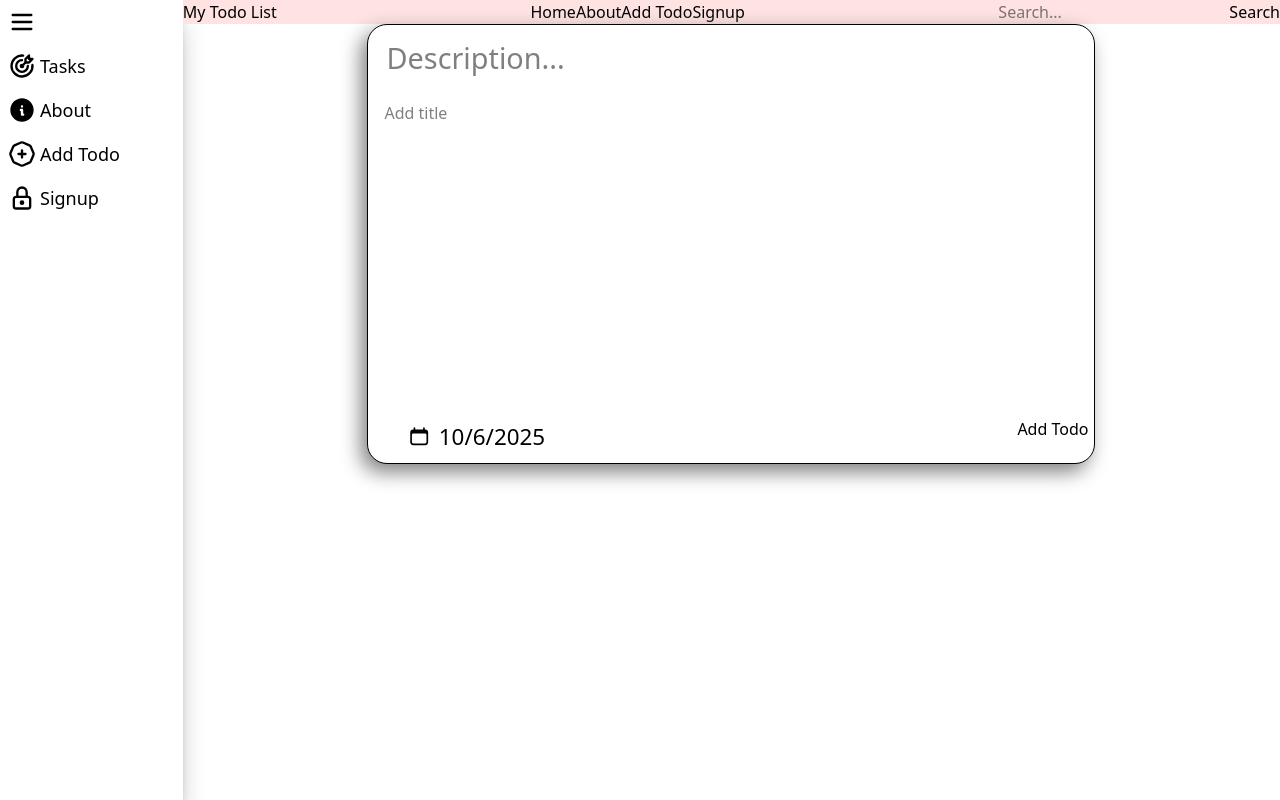
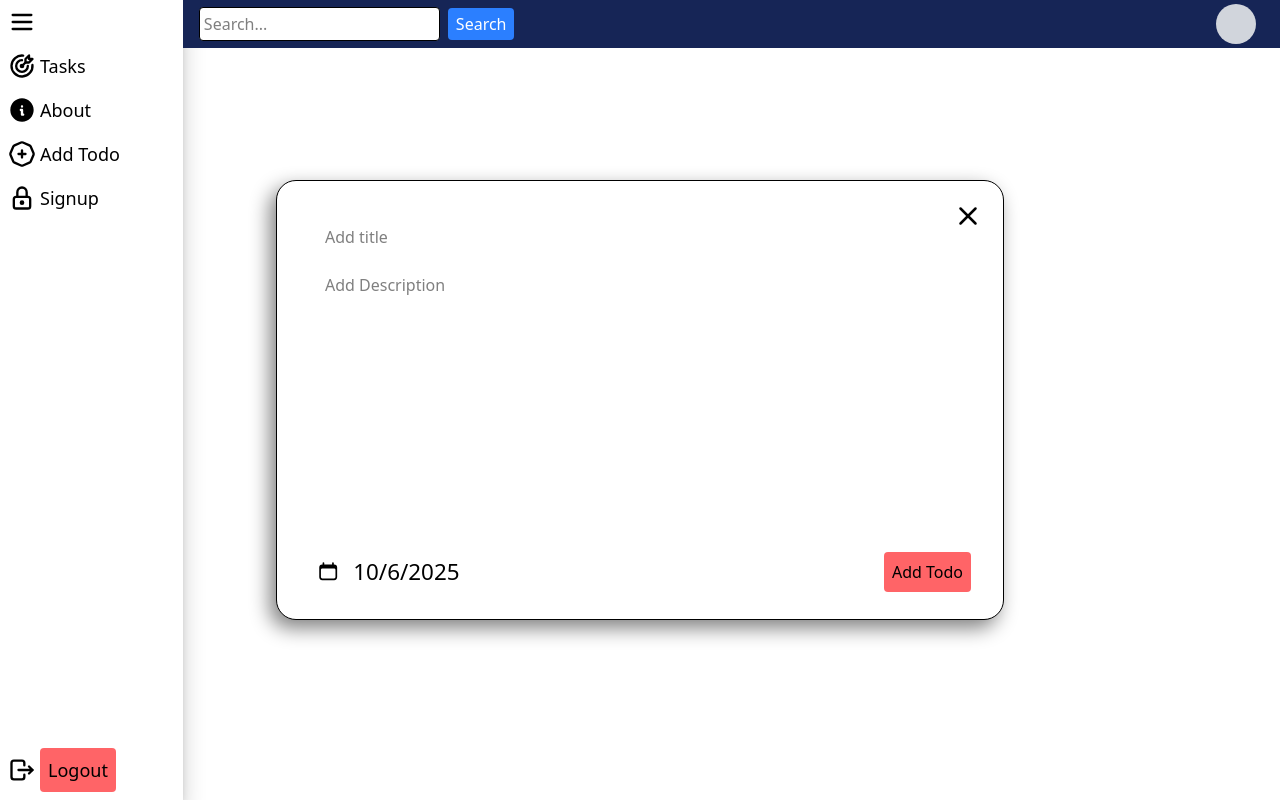
Before and after one commit to Shivam-B-Gupta/Todo-list, a React (Vite) app in the folder frontend/: page /todoiest/addtodo in a window 1280 px wide. Built offline with nearby package versions, Linux system fonts and the light colour scheme.

Commit message:
Updated the UI

```diff
--- a/frontend/src/MyComponents/Auth.jsx
+++ b/frontend/src/MyComponents/Auth.jsx
@@ -34,6 +34,10 @@ export default function AuthForm({ type }) {
       const firstname = response.data.firstname;
       localStorage.setItem("firstname", firstname);
       console.log(firstname);
+
+      const email = response.data.email;
+      localStorage.setItem("email", email);
+      console.log(email);
 
       console.log(
         `${isSignup ? "Signup" : "Signin"} successful:`,
--- a/frontend/src/MyComponents/Button.jsx
+++ b/frontend/src/MyComponents/Button.jsx
@@ -3,9 +3,23 @@ import React from "react";
 export default function Button({ submit, innerText }) {
   return (
     <div>
-      <button className="cursor-pointer" onClick={submit}>
+      <button
+        className="cursor-pointer p-2 bg-red-400 rounded"
+        onClick={submit}
+      >
         {innerText}
       </button>
     </div>
   );
 }
+
+export function Button2({ submit, innerText }) {
+  return (
+    <button
+      className="cursor-pointer p-2 bg-blue-400 rounded-3xl hover:scale-110"
+      onClick={submit}
+    >
+      {innerText}
+    </button>
+  );
+}
--- a/frontend/src/MyComponents/DeleteTodo.jsx
+++ b/frontend/src/MyComponents/DeleteTodo.jsx
@@ -1,5 +1,5 @@
 import React from "react";
-import Button from "./Button";
+import Button, { Button2 } from "./Button";
 import axios from "axios";
 import { BACKEND_URL } from "../config";
 import { IconTrash } from "@tabler/icons-react";
@@ -23,7 +23,7 @@ export default function DeleteTodo({ todoId, onDelete }) {
 
   return (
     <div>
-      <Button innerText={<IconTrash stroke={2} />} submit={handleSubmit} />
+      <Button2 innerText={<IconTrash stroke={2} />} submit={handleSubmit} />
     </div>
   );
 }
--- a/frontend/src/MyComponents/Headers.jsx
+++ b/frontend/src/MyComponents/Headers.jsx
@@ -1,40 +1,41 @@
-import React from "react";
+import React, { useEffect, useState } from "react";
 import PropTypes from "prop-types";
 import { Link } from "react-router-dom";
 
 export default function Header({ title, searchBar }) {
-  try {
-    const firstname = localStorage.getItem("firstname");
-    const letters = firstname.split("");
-    const firstletter = letters[0];
-    console.log(`firstletter of firstname: ${firstletter}`);
-  } catch (err) {
-    console.log(`error: ${err}`);
-  }
+  const [firstLetter, setFirstLetter] = useState("");
+  const [firstname, setFirstname] = useState("");
+  const [email, setEmail] = useState("");
+
+  useEffect(() => {
+    try {
+      const storedName = localStorage.getItem("firstname") || "";
+      setFirstname(storedName);
+      const storedEmail = localStorage.getItem("email") || "";
+      setEmail(storedEmail);
+      if (storedName.trim().length > 0) {
+        setFirstLetter(storedName[0].toUpperCase());
+        console.log("First letter:", storedName[0].toUpperCase());
+      }
+    } catch (err) {
+      console.log(`error: ${err}`);
+    }
+  }, []);
+
   return (
     <div>
-      <nav className="bg-red-100 flex justify-between">
-        <Link to="#" className="">
-          {title}
-        </Link>
-        <div className="">
-          <Link to="/todoiest" className="">
-            Home
-          </Link>
-          <Link to="#" className="">
-            About
-          </Link>
-          <Link to="/todoiest/addtodo" className="">
-            Add Todo
-          </Link>
-          <Link to="/todoiest/signup" className="">
-            Signup
-          </Link>
-        </div>
+      <nav className="bg-blue-950 flex justify-between items-center h-12 px-4">
         {searchBar ? (
-          <form className="">
-            <input type="text" placeholder="Search..." className="" />
-            <button type="submit" className="">
+          <form>
+            <input
+              type="text"
+              placeholder="Search..."
+              className="border p-1 bg-white rounded"
+            />
+            <button
+              type="submit"
+              className="ml-2 bg-blue-500 text-white px-2 py-1 rounded"
+            >
               Search
             </button>
           </form>
@@ -43,7 +44,16 @@ export default function Header({ title, searchBar }) {
             SearchBar is disabled
           </span>
         )}
-      </nav>{" "}
+        <div className="flex items-center gap-2">
+          <div className="bg-gray-300 rounded-full w-10 h-10 flex items-center justify-center text-sm font-bold cursor-pointer">
+            {firstLetter}
+          </div>
+          <div className="flex flex-col text-white">
+            <span>{firstname}</span>
+            <span>{email} </span>
+          </div>
+        </div>
+      </nav>
     </div>
   );
 }
--- a/frontend/src/MyComponents/PopUpModal.jsx
+++ b/frontend/src/MyComponents/PopUpModal.jsx
@@ -2,6 +2,7 @@ import React from "react";
 import { Inputfield2 } from "./Input";
 import Button from "./Button";
 import TimeIcon from "../icons/time";
+import { IconX } from "@tabler/icons-react";
 
 export default function PopUpModal({
   innerText,
@@ -10,27 +11,15 @@ export default function PopUpModal({
   setTitle,
   description,
   setDescription,
+  setShowModal,
 }) {
   const date = new Date();
-  const year = date.getFullYear();
-  const month = date.getMonth() + 1;
-  const day = date.getDate();
-  const today = `${day}/${month}/${year}`;
-  const inputStyle = {
-    margin: "0.5rem auto",
-    border: "none",
-    width: "95%",
-    height: "3rem",
-    fontSize: "1.8rem",
-  };
+  const today = `${date.getDate()}/${
+    date.getMonth() + 1
+  }/${date.getFullYear()}`;
+
   return (
-    <div
-      style={{
-        display: "flex",
-        justifyContent: "center",
-        alignItems: "center",
-      }}
-    >
+    <div className="fixed inset-0 flex justify-center items-center bg-opacity-30 z-50">
       <div
         style={{
           width: "45.5rem",
@@ -40,16 +29,16 @@ export default function PopUpModal({
           backgroundColor: "white",
           display: "flex",
           flexDirection: "column",
-          alignContent: "center",
+          padding: "2rem",
+          position: "relative",
           filter: "drop-shadow(-6px 8px 10px gray)",
         }}
       >
-        <input
-          type="text"
-          placeholder="Description..."
-          style={inputStyle}
-          value={description}
-          onChange={(e) => setDescription(e.target.value)}
+        <IconX
+          stroke={2}
+          className="absolute right-5 top-5 cursor-pointer"
+          size={30}
+          onClick={() => setShowModal(false)}
         />
         <Inputfield2
           type="text"
@@ -57,30 +46,26 @@ export default function PopUpModal({
           setVariable={setTitle}
           value={title}
         />
-
+        <Inputfield2
+          type="text"
+          title="Add Description"
+          setVariable={setDescription}
+          value={description}
+        />
         <div
           style={{
             display: "flex",
             position: "absolute",
-            marginTop: "24.5rem",
-            width: "45rem",
-            justifyContent: " space-between",
+            bottom: "1.5rem",
+            left: "2rem",
+            right: "2rem",
+            justifyContent: "space-between",
           }}
         >
-          <div
-            style={{
-              fontSize: "1.4rem",
-              marginLeft: "2rem",
-              display: "inline-block",
-              verticalAlign: "middle",
-            }}
-          >
-            <TimeIcon />
-            <span>{today}</span>
+          <div style={{ fontSize: "1.4rem" }}>
+            <TimeIcon /> <span>{today}</span>
           </div>
-          <div style={{}}>
-            <Button innerText={innerText} submit={submit} />
-          </div>
+          <Button innerText={innerText} submit={submit} />
         </div>
       </div>
     </div>
--- a/frontend/src/MyComponents/SideBar.jsx
+++ b/frontend/src/MyComponents/SideBar.jsx
@@ -1,16 +1,43 @@
 import { Link } from "react-router-dom";
+import Button from "./Button";
 import {
   IconTargetArrow,
   IconOctagonPlus,
   IconLock,
   IconInfoCircleFilled,
   IconMenu2,
+  IconLogout,
 } from "@tabler/icons-react";
+import { useState } from "react";
+import PopUpModal from "./PopUpModal";
 
 export default function SideBar() {
-  const LinkStyle = "flex gap-1 text-lg p-2 hover:bg-gray-200";
+  const [showModal, setShowModal] = useState(false);
+  const [title, setTitle] = useState("");
+  const [description, setDescription] = useState("");
+
+  function handleLogout() {
+    localStorage.removeItem("token");
+    localStorage.removeItem("firstname");
+    localStorage.removeItem("email");
+    window.location.href = "/todoiest/signin";
+  }
+
+  function handlePopUp(e) {
+    e.preventDefault();
+    setShowModal(true);
+  }
+
+  function handleSubmit() {
+    console.log("Todo submitted:", { title, description });
+    // your submit logic here
+    setShowModal(false); // close modal after submission
+  }
+
+  const LinkStyle = "flex gap-1 text-lg p-2 items-center hover:bg-gray-200";
   return (
-    <aside className="flex flex-col  h-screen shadow-xl/30">
+    <aside className="flex flex-col justify-between h-screen shadow-xl/30">
+      <div>
         <button className="p-2">
           <IconMenu2 stroke={2} size={28} />
         </button>
@@ -21,13 +48,30 @@ export default function SideBar() {
           <IconInfoCircleFilled stroke={2} size={28} />
           About
         </Link>
-      <Link to="/todoiest/addtodo" className={LinkStyle}>
+        <a href="#" onClick={handlePopUp} className={LinkStyle}>
           <IconOctagonPlus stroke={2} size={28} /> Add Todo
-      </Link>
+        </a>
         <Link to="/todoiest/signup" className={LinkStyle}>
           <IconLock stroke={2} size={28} />
           Signup
         </Link>
+      </div>
+      <div className={LinkStyle}>
+        <IconLogout stroke={2} size={28} />
+        <Button innerText="Logout" submit={handleLogout} />
+      </div>
+
+      {showModal && (
+        <PopUpModal
+          innerText="Submit"
+          submit={handleSubmit}
+          title={title}
+          setTitle={setTitle}
+          description={description}
+          setDescription={setDescription}
+          setShowModal={setShowModal}
+        />
+      )}
     </aside>
   );
 }
--- a/frontend/src/MyComponents/UpdateTodo.jsx
+++ b/frontend/src/MyComponents/UpdateTodo.jsx
@@ -1,12 +1,11 @@
 import React, { useState } from "react";
-import Button from "./Button";
+import Button, { Button2 } from "./Button";
 import { BACKEND_URL } from "../config";
 import PopUpModal from "./PopUpModal";
 import axios from "axios";
 import { IconEdit } from "@tabler/icons-react";
 
 export default function UpdateTodo({ todo, onUpdate }) {
-  console.log(todo);
   const todoId = todo._id;
   const [showModal, setShowModal] = useState(false);
   const [title, setTitle] = useState(todo.title);
@@ -39,7 +38,7 @@ export default function UpdateTodo({ todo, onUpdate }) {
   }
   return (
     <div>
-      <Button
+      <Button2
         innerText={<IconEdit stroke={2} />}
         submit={() => setShowModal(true)}
       />
```
Also changed, not shown: 1 other file (tests, documents, lock files or other folders). Lines whose indentation alone changed are shown as unchanged.
